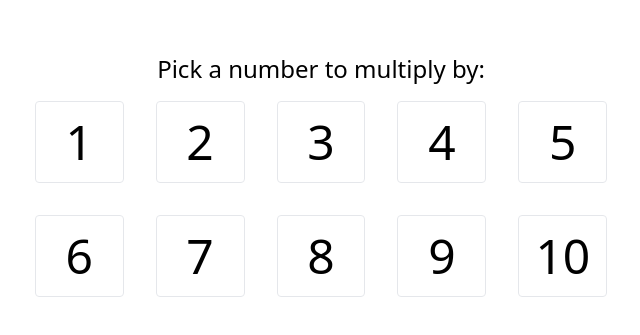
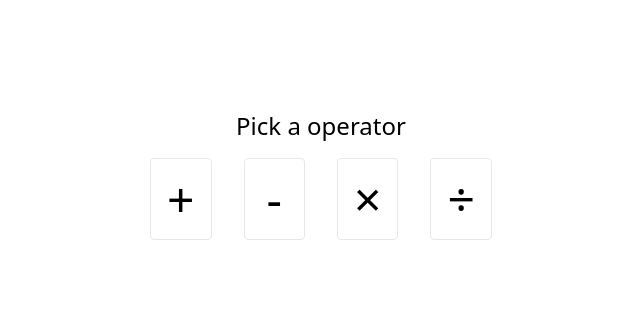
Before and after one commit to nearbycoder/math-game, a Next.js app: page / in a window 1280 px wide. Shown: the part 137-472 px from the top of the page, without its empty margins (319-959 px from the left). Built offline with nearby package versions, Linux system fonts and the light colour scheme.

Commit message:
add other operators and use route for state

```diff
--- a/components/Game.tsx
+++ b/components/Game.tsx
@@ -14,12 +14,52 @@ const config = {
   colors: ['#a864fd', '#29cdff', '#78ff44', '#ff718d', '#fdff6'],
 };
 
-export default function Game({ num = 3 }: { num?: number }) {
+const operators = [
+  { symbol: '+', name: 'add' },
+  { symbol: '-', name: 'subtract' },
+  { symbol: '×', name: 'multiply' },
+  { symbol: '÷', name: 'divide' },
+];
+
+export default function Game({
+  num,
+  operator,
+}: {
+  num: number;
+  operator: string;
+}) {
+  const op = operators.find((op) => operator === op.name);
+
   const logic = [...Array(10).keys()].map((i) => {
-    return {
-      question: `${i + 1} * ${num} = ?`,
-      answer: (i + 1) * num,
-    };
+    const index = i + 1;
+    switch (op?.name) {
+      case 'add':
+        return {
+          question: `${index} + ${num} = ?`,
+          answer: index + num,
+        };
+
+      case 'subtract':
+        return {
+          question: `${index} - ${num} = ?`,
+          answer: index - num,
+        };
+      case 'multiply':
+        return {
+          question: `${index} × ${num} = ?`,
+          answer: index * num,
+        };
+      case 'divide':
+        return {
+          question: `${index} ÷ ${num} = ?`,
+          answer: Math.round((index / num) * 100) / 100,
+        };
+      default:
+        return {
+          question: `${index} + ${num} = ?`,
+          answer: index + num,
+        };
+    }
   });
   const [randomIndex, setRandomIndex] = useState<number>(0);
   const [randomAnswers, setRandomAnswers] = useState<number[]>([]);
--- /dev/null
+++ b/pages/[operator]/[num]/index.tsx
@@ -0,0 +1,24 @@
+import React from 'react';
+import Game from '../../../components/Game';
+import { useRouter } from 'next/router';
+import Link from 'next/link';
+
+export default function Num() {
+  const router = useRouter();
+  const { num, operator } = router.query;
+
+  if (!num || !operator) {
+    return null;
+  }
+
+  return (
+    <div className="fixed w-screen">
+      <main className="flex justify-center items-center h-screen max-h-full overflow-hidden relative -mt-24">
+        <Game operator={String(operator)} num={Number(num)} />
+      </main>
+      <div className="text-center">
+        <Link href="/">Back To Menu</Link>
+      </div>
+    </div>
+  );
+}
--- /dev/null
+++ b/pages/[operator]/index.tsx
@@ -0,0 +1,30 @@
+import React from 'react';
+import Link from 'next/link';
+import { useRouter } from 'next/router';
+
+export default function Operator() {
+  const router = useRouter();
+  const { operator } = router.query;
+
+  return (
+    <div className="fixed w-screen">
+      <main className="flex justify-center items-center h-screen max-h-full overflow-hidden relative -mt-24">
+        <div>
+          <p className="text-sm md:text-2xl p-4 text-center">
+            Pick a number to multiply by:
+          </p>
+          <div className="grid grid-cols-2 md:grid-cols-5 gap-3 md:gap-8">
+            {[...Array(10).keys()].map((num) => (
+              <Link
+                href={`/${operator}/${num + 1}`}
+                className={`border rounded text-md md:text-5xl p-4 text-center`}
+                key={num}>
+                {num + 1}
+              </Link>
+            ))}
+          </div>
+        </div>
+      </main>
+    </div>
+  );
+}
--- a/pages/index.tsx
+++ b/pages/index.tsx
@@ -1,12 +1,9 @@
 import { useState } from 'react';
 import Head from 'next/head';
-import Image from 'next/image';
 import Game from '../components/Game';
-import styles from '../styles/Home.module.css';
+import Link from 'next/link';
 
 export default function Home() {
-  const [num, setNum] = useState<number | null>(null);
-
   return (
     <div>
       <Head>
@@ -15,28 +12,28 @@ export default function Home() {
         <link rel="icon" href="/favicon.ico" />
       </Head>
 
-      <div className="fixed  w-screen">
+      <div className="fixed w-screen">
         <main className="flex justify-center items-center h-screen max-h-full overflow-hidden relative -mt-24">
-          {!num && (
-            <div>
-              <p className="text-sm md:text-2xl p-4 text-center">
-                Pick a number to multiply by:
-              </p>
-              <div className="grid grid-cols-2 md:grid-cols-5 gap-3 md:gap-8">
-                {[...Array(10).keys()].map((num) => (
-                  <button
-                    onClick={() => {
-                      setNum(num + 1);
-                    }}
-                    className={`border rounded text-md md:text-5xl p-4`}
-                    key={num}>
-                    {num + 1}
-                  </button>
-                ))}
-              </div>
+          <div>
+            <p className="text-sm md:text-2xl p-4 text-center">
+              Pick a operator
+            </p>
+            <div className="grid grid-cols-2 md:grid-cols-4 gap-3 md:gap-8">
+              {[
+                { symbol: '+', name: 'add' },
+                { symbol: '-', name: 'subtract' },
+                { symbol: '×', name: 'multiply' },
+                { symbol: '÷', name: 'divide' },
+              ].map((operator) => (
+                <Link
+                  href={`/${operator.name}`}
+                  className={`border rounded text-md md:text-5xl p-4 text-center`}
+                  key={operator.name}>
+                  {operator.symbol}
+                </Link>
+              ))}
             </div>
-          )}
-          {num && <Game num={num} />}
+          </div>
         </main>
       </div>
     </div>
```
